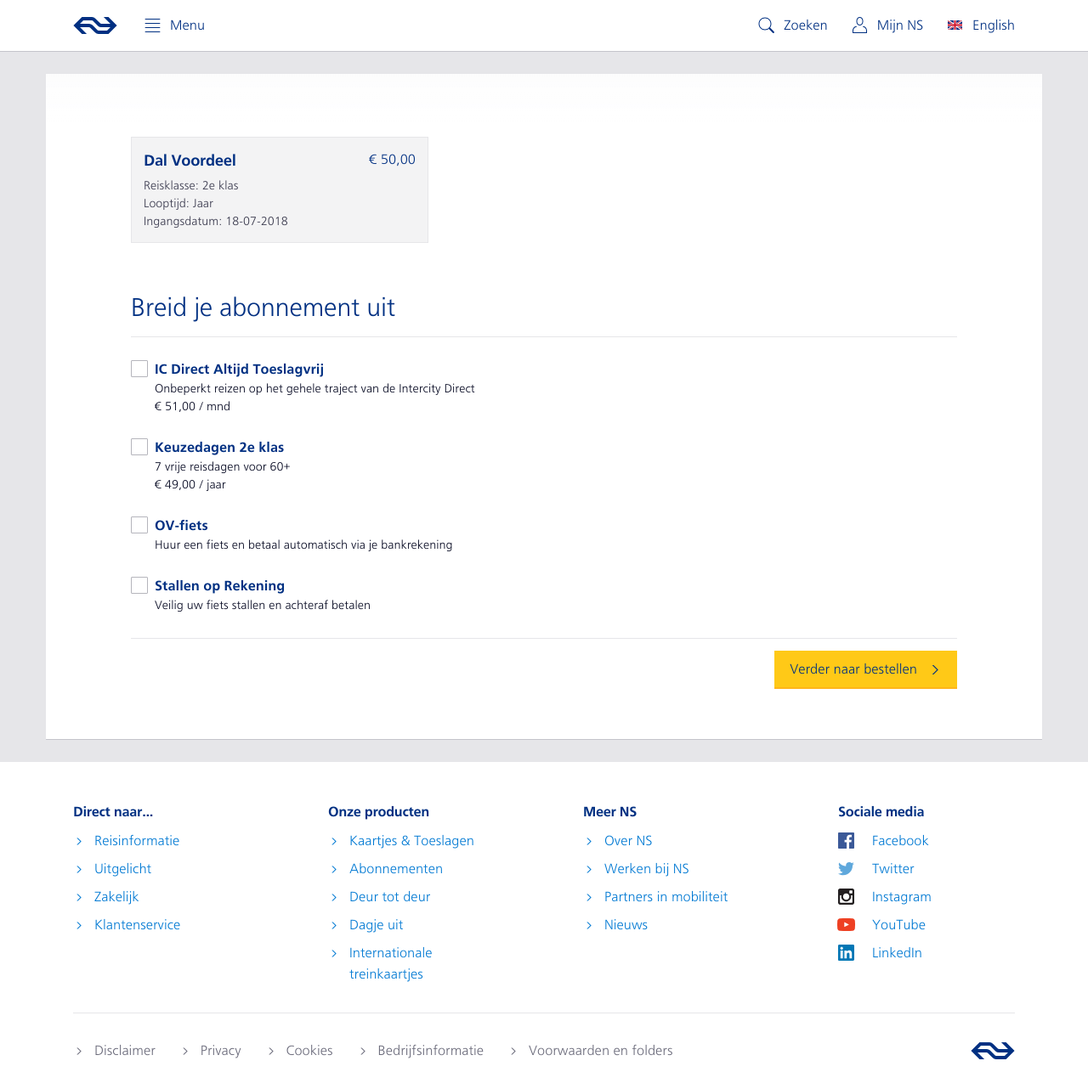
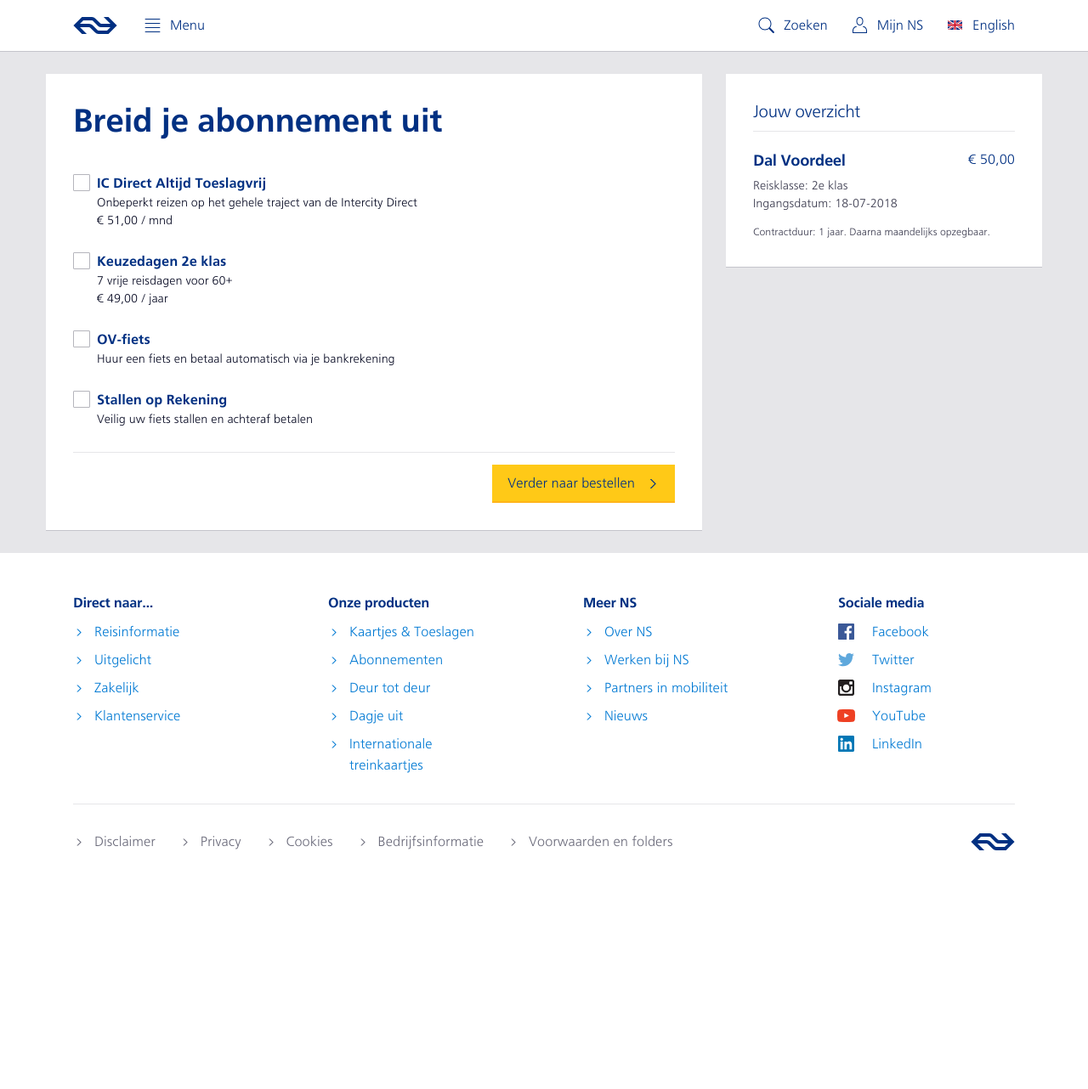
Before and after one commit to tdenheld/ns-ros, a Jekyll site: the page built from index.html, in a window 1280 px wide and 1282 px high. Shown: the whole window at 85% size. Built offline with Jekyll 4.4.1, drawn with Linux system fonts in a browser that asks for light colours.

Commit message:
new grid and content

```diff
--- a/_includes/order-details.html
+++ b/_includes/order-details.html
@@ -1,11 +1,11 @@
-<div class="mxw-350 mb-6 mb-8-sm {{ include.class }}">
+<div class="{{ include.class }}">
     <div class="g g-1-m">
         <h3 class="headingXS fw-b mb-1">Dal Voordeel</h3>
         <p class="f-blue txt-r mb-0">€ 50,00</p>
     </div>
     <p class="f-grey-3 f14 lh-copy mb-0">Reisklasse: 2e klas</p>
-    <p class="f-grey-3 f14 lh-copy mb-0">Looptijd: Jaar</p>
-    <p class="f-grey-3 f14 lh-copy mb-0">Ingangsdatum: 18-07-2018</p>
+    <p class="f-grey-3 f14 lh-copy mb-2">Ingangsdatum: 18-07-2018</p>
+    <p class="f-grey-3 f12 lh-copy mb-0">Contractduur: 1 jaar. Daarna maandelijks opzegbaar.</p>
 
     {% if include.ov-fiets %}
     <div class="g g-1-m mt-2 bo-t pt-1">
--- a/_sass/generic.overrides.scss
+++ b/_sass/generic.overrides.scss
@@ -49,15 +49,18 @@
     padding: 0;
 }
 
+.container--article {
+    @include sm-ex {
+        padding-top: 1.375rem;
+    }
+}
+
 .ovr-container {
     margin: 0 0 $half-gutter;
 
     @include sm {
         margin: $half-gutter;
     }
-    @include sm-ex {
-        padding-top: 1.375rem;
-    }
     @include lg {
         margin: $gutter auto;
     }
--- a/index.html
+++ b/index.html
@@ -3,12 +3,13 @@
 dest: 1
 ---
 
-<div class="container container--section container--article ovr-container">
+
+<div class="container ovr-container">
     <div class="grid">
-        <div class="grid__unit s-4-4 m-12-12 l-10-12 l-push-left-1-12">
-            {% include order-details.html class="bo-a bg-grey-8 pa-2" %}
-            <h1 class="headingL mb-2">Breid je abonnement uit</h1>
-            <div class="bo-t mb-2"></div>
+        <div class="grid__unit s-4-4 l-7-12 xl-8-12 pv-0">
+            <div class="tile">
+                {% include order-details.html class="bo-a bg-grey-8 pa-2 mb-4 mb-8-sm hidden-md hidden-lg" %}
+                <h1 class="headingXL fw-b mb-2 mb-4-sm">Breid je abonnement uit</h1>
                 <form class="mb-4">
                     {% for checkbox in site.data.app.checkbox %}
                     <div class="checkbox formfield__checkbox mb-2">
@@ -26,7 +27,16 @@
                     </div>
                     {% endfor %}
                 </form>
+                <!-- {% include order-details.html class="bo-a bg-grey-8 pa-2 mb-4 visible-xs" %} -->
                 {% include cta.html %}
             </div>
         </div>
+        <div class="grid__unit s-4-4 l-5-12 xl-4-12 pv-0 hidden-xs hidden-sm">
+            <div class="tile">
+                <h4 class="headingS">Jouw overzicht</h4>
+                <div class="bo-b mb-3"></div>
+                {% include order-details.html class="" %}
             </div>
+        </div>
+    </div>
+</div>
--- a/pages/page-1.html
+++ b/pages/page-1.html
@@ -6,9 +6,8 @@
 <div class="container container--section container--article ovr-container">
     <div class="grid">
         <div class="grid__unit s-4-4 m-12-12 l-10-12 l-push-left-1-12">
-            {% include order-details.html class="bo-a bg-grey-8 pa-2" ov-fiets="true" %}
-            <h1 class="headingL mb-2">Heb je al een OV chipkaart?</h1>
-            <div class="bo-t mb-4"></div>
+            <h1 class="headingXL fw-b mb-2 mb-4-sm">Heb je al een OV chipkaart?</h1>
+            <div class="mb-4"></div>
             <form class="mb-4 mxw-650">
                 <ul class="list formfield__inputGroup pt-0">
                     <li class="list__item formfield__inputGroupItem mb-0 bg-grey-8 bo-a pa-2">
```
Also changed, not shown: 3 other files. Lines whose indentation alone changed are shown as unchanged.
